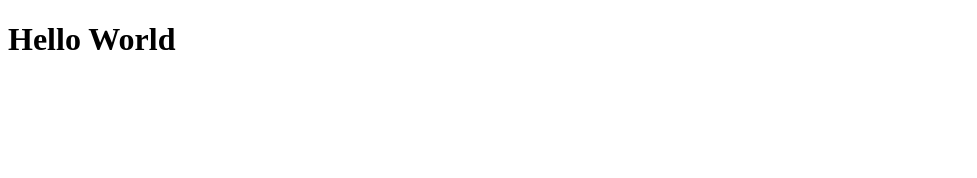
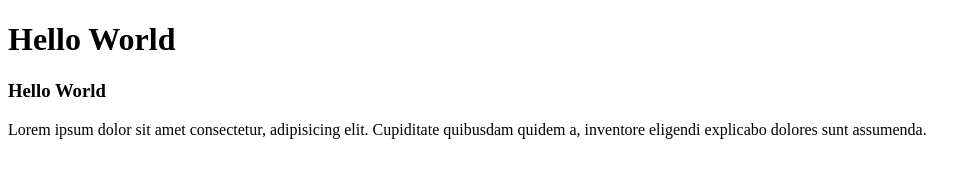
Before and after one commit to ashandimantha2000/Hacktoberfest23, a plain HTML site: page index.html in a window 1280 px wide. Shown: the whole page, without its empty margins (0-977 px from the left). Drawn offline with Linux system fonts and the light colour scheme.

Commit message:
add files

```diff
--- a/index.html
+++ b/index.html
@@ -7,5 +7,7 @@
 </head>
 <body>
     <h1>Hello World</h1>
+    <h3>Hello World</h3>
+    <p>Lorem ipsum dolor sit amet consectetur, adipisicing elit. Cupiditate quibusdam quidem a, inventore eligendi explicabo dolores sunt assumenda.</p>
 </body>
 </html>
```
